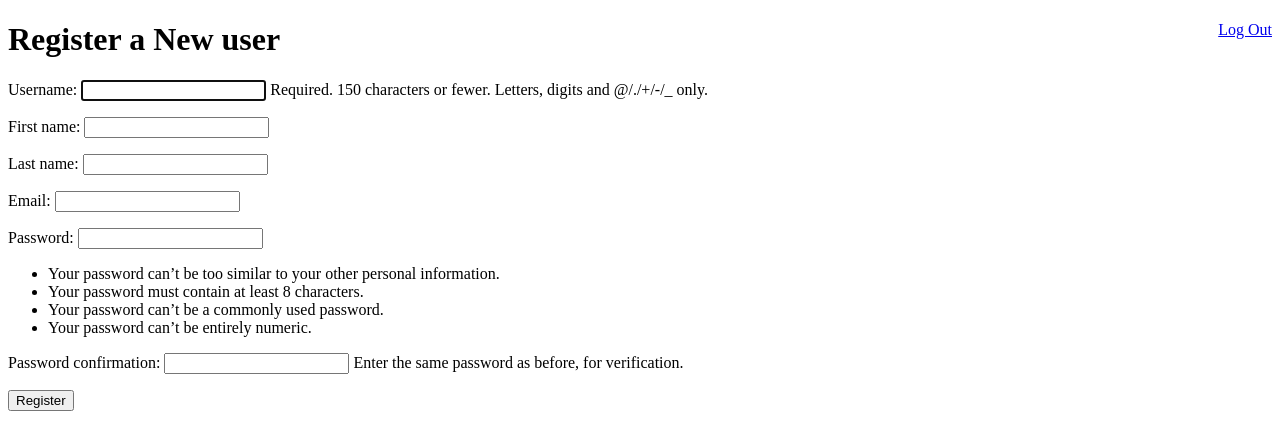
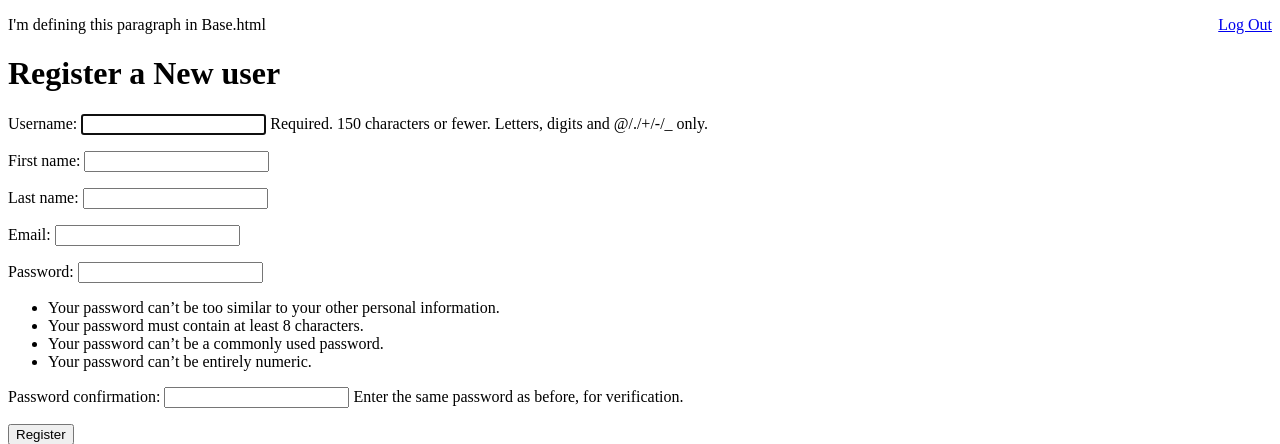
Before and after one commit to benhenry1/DressCode, a Django app: page /account/register/ in a window 1280 px wide. Shown: the top 444 px of the page. Run offline with Django 3.2, Linux system fonts and the light colour scheme.

Commit message:
changed base.html

```diff
--- a/account/templates/base.html
+++ b/account/templates/base.html
@@ -4,6 +4,8 @@
 	<div style="float: right">
 		<a href="/account/logout"> Log Out </a>
 	</div>
+	<p> I'm defining this paragraph in Base.html</p>
+
 	{% block head %}
 	<h1> Head </h1>
 	{% endblock %}
```
